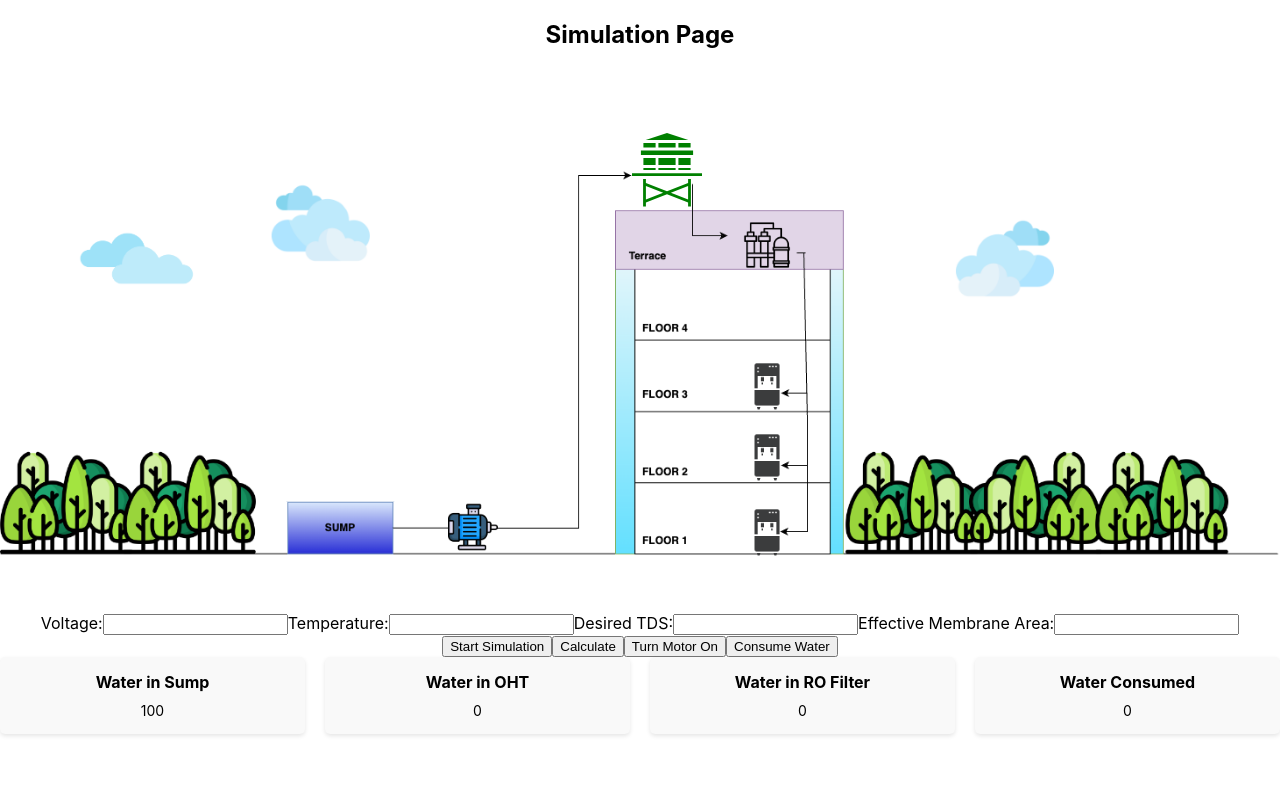
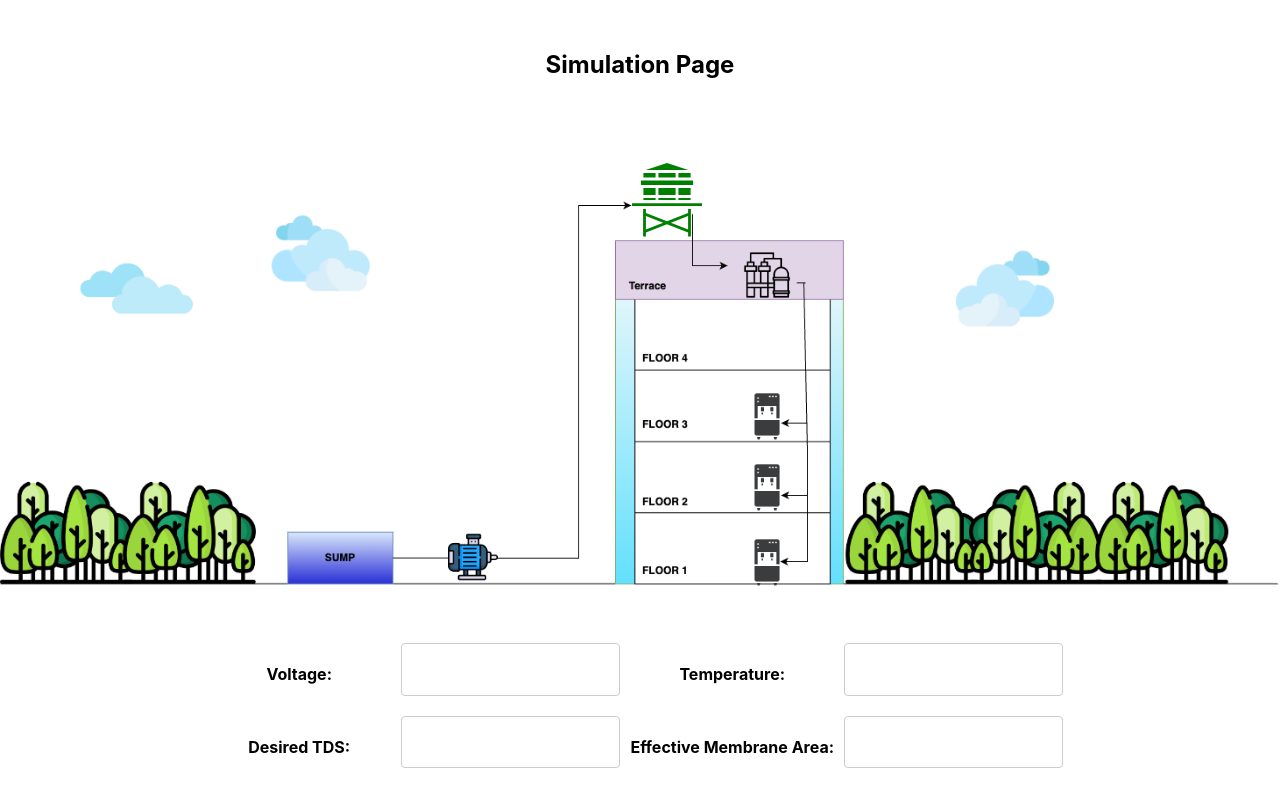
Before and after one commit to likhithkanigolla/zf-dt-frontend, a React (Create React App) app: page /simulation in a window 1280 px wide. Shown: the top 786 px of the page. Built offline with nearby package versions, Linux system fonts and the light colour scheme.

Commit message:
Added Some CSS

```diff
--- a/src/pages/SimulationPage/SimulationPage.css
+++ b/src/pages/SimulationPage/SimulationPage.css
@@ -1,7 +1,7 @@
 /* SimulationPage.css */
 .simulation-page {
   text-align: center;
-    /* margin-top: 50px; */
+  margin-top: 50px;
 }
 
 .simulation-page h2 {
@@ -52,3 +52,74 @@
     grid-template-columns: repeat(2, 1fr);
   }
 }
+
+/* Container styles */
+.container {
+display: grid;
+grid-template-columns: repeat(5, auto); /* Five columns for input and labels */
+gap: 10px; /* Gap between grid items */
+justify-content: center; /* Center items horizontally */
+margin-bottom: 20px; /* Add some bottom margin */
+}
+
+/* Input box styles */
+.input-box {
+width: 100%; /* Make input boxes take full width */
+padding: 12px 20px;
+box-sizing: border-box;
+border: 1px solid #ccc;
+border-radius: 4px;
+margin-bottom: 10px; /* Add some bottom margin */
+}
+
+/* Heading styles */
+.heading {
+font-weight: bold;
+text-align: center;
+}
+
+/* Button container styles */
+.button-container {
+display: flex; /* Use flexbox for button container */
+justify-content: center; /* Center buttons horizontally */
+gap: 10px; /* Gap between buttons */
+margin-top: 20px; /* Add top margin */
+}
+
+/* Button styles */
+.button {
+padding: 10px 20px;
+box-sizing: border-box;
+border: none;
+border-radius: 4px;
+background-color: #007bff;
+color: white;
+cursor: pointer;
+}
+
+.button:hover {
+background-color: #0056b3;
+}
+
+
+/* SimulationPage.css */
+
+.motor-status-overlay {
+  position: fixed;
+  top: 10px;
+  right: 10px;
+  background-color: rgba(0, 0, 0, 0.7);
+  color: white;
+  padding: 10px;
+  border-radius: 5px;
+  animation: fadeOut 10s ease-in-out forwards; /* Fade out after 10 seconds */
+}
+
+@keyframes fadeOut {
+  0% {
+    opacity: 1;
+  }
+  100% {
+    opacity: 0;
+  }
+}
--- a/src/pages/SimulationPage/SimulationPage.js
+++ b/src/pages/SimulationPage/SimulationPage.js
@@ -1,21 +1,21 @@
-import React, { useState , useEffect} from 'react';
-import './SimulationPage.css';
-import NavigationBar from '../../components/navigation/Navigation';
-import blueprint from './simulation_bp.png';
+import React, { useState, useEffect } from "react";
+import "./SimulationPage.css";
+import NavigationBar from "../../components/navigation/Navigation";
+import blueprint from "./simulation_bp.png";
 import { GiWaterTower } from "react-icons/gi";
-import roPlantImage from './ro_plant.png';
-import roCoolerImage from './ro_cooler.png';
-import Motor from './Motor.png';
+import roPlantImage from "./ro_plant.png";
+import roCoolerImage from "./ro_cooler.png";
+import Motor from "./Motor.png";
 
 const SimulationPage = () => {
   const [inputValues, setInputValues] = useState({
-    voltage: '',
-    temperature: '',
-    desiredTDS: '',
-    effectiveMembraneArea: '',
-    sumpCapacity: '',
-    ohtCapacity: '',
-    roCapacity: ''
+    voltage: "",
+    temperature: "",
+    desiredTDS: "",
+    effectiveMembraneArea: "",
+    sumpCapacity: "",
+    ohtCapacity: "",
+    roCapacity: "",
   });
   const [result, setResult] = useState(null);
   const [isOn, setIsOn] = useState({
@@ -30,31 +30,35 @@ const SimulationPage = () => {
   const [motorOn, setMotorOn] = useState(false); // Initial motor state
   const [waterInROFilter, setWaterInROFilter] = useState(0); // Initial water level in RO Filter
   const [alertShown, setAlertShown] = useState(false);
+  const [waterFlowStarted, setWaterFlowStarted] = useState(false);
   const [waterConsumed, setWaterConsumed] = useState(0);
+  const [showMotorStatus, setShowMotorStatus] = useState(false);
 
 
   useEffect(() => {
     let intervalId;
-    if (isSimulationRunning) {
+    if (waterFlowStarted) {
       intervalId = setInterval(() => {
         if (motorOn) {
           // Pump water from Sump to OHT if motor is on
           if (waterInSump > 0 && waterInOHT < 60) {
-            setWaterInSump(prev => Math.max(prev - 3, 0)); // Reduce water in Sump by 3L per second
-            setWaterInOHT(prev => Math.min(prev + 3, 60)); // Increase water in OHT by 3L per second, limited to 60L
+            setWaterInSump((prev) => Math.max(prev - 5, 0)); // Reduce water in Sump by 5L per second
+            setWaterInOHT((prev) => Math.min(prev + 5, 60)); // Increase water in OHT by 5L per second, limited to 60L
           }
 
           if ((waterInOHT === 60 || waterInSump === 0) && !alertShown) {
             alert("Motor turned off automatically since water tank is full.");
-            setMotorOn(false)
+            setMotorOn(false);
             setAlertShown(true); // Set alertShown to true to prevent repeated alerts
           }
         }
 
         // Pump water from OHT to RO Filter continuously
         if (waterInOHT > 0 && waterInROFilter < 20) {
-            setWaterInOHT(prev => Math.max(prev - 3, 0)); // Reduce water in OHT by 3L per second
-            setWaterInROFilter(prev => prev + 3); // Increase water in RO Filter by 3L per second
+          setWaterInOHT((prev) => Math.max(prev - 1, 0)); // Reduce water in OHT by 1L per second
+          setWaterInROFilter(
+            (prev) => prev + (result ? result.permeate_flow_rate / 360 : 0)
+          ); // Increase water in RO Filter by permeate flow rate, converted from l/m2/hr to l/s
         }
         // If water in OHT is less than 20%, turn on the motor automatically
         if (waterInOHT < 12) {
@@ -69,37 +73,54 @@ const SimulationPage = () => {
           setMotorOn(false);
           // alert("No water in sump.");
         }
-
       }, 1000); // Run every second
     }
     return () => clearInterval(intervalId); // Cleanup interval on unmount or when simulation stops
-  }, [isSimulationRunning, motorOn, waterInSump, waterInOHT, waterInROFilter, alertShown]);
-
-
-
+  }, [
+    waterFlowStarted,
+    motorOn,
+    waterInSump,
+    waterInOHT,
+    waterInROFilter,
+    alertShown,
+  ]);
 
   const handleChange = (e) => {
     const { name, value } = e.target;
     setInputValues({
       ...inputValues,
-      [name]: value
+      [name]: value,
     });
+    if (name === "sumpCapacity") {
+      setWaterInSump(parseInt(value) || 0); // Parse value as integer and set waterInSump
+    }
   };
 
   const handleStartSimulation = () => {
     setIsSimulationRunning(true);
+    setWaterFlowStarted(false);
   };
 
   const handleStopSimulation = () => {
     setIsSimulationRunning(false);
   };
 
+  const handleStartWaterFlow = () => {
+    setWaterFlowStarted(true);
+  };
+
   const handleMotorToggle = () => {
     if (!motorOn) {
       setAlertShown(false); // Reset alertShown state when motor is manually turned off
     }
-    setMotorOn(prev => !prev); // Toggle motor state
+    setMotorOn((prev) => !prev); // Toggle motor state
   };
+
+  const toggleMotorStatus = () => {
+    setShowMotorStatus(true);
+    setTimeout(() => setShowMotorStatus(false), 10000); // Hide after 10 seconds
+  };
+
 
   const ResultCard = ({ title, value }) => {
     return (
@@ -109,7 +130,6 @@ const SimulationPage = () => {
       </div>
     );
   };
-
 
   const handleCalculate = async () => {
     if (!isSimulationRunning) {
@@ -127,28 +147,32 @@ const SimulationPage = () => {
         desired_tds: inputValues.desired_tds,
         voltage: inputValues.voltage,
         temperature: inputValues.temperature,
-        effective_membrane_area: inputValues.effective_membrane_area
+        effective_membrane_area: inputValues.effective_membrane_area,
         // Other parameters as needed
       };
 
-      const response = await fetch('http://localhost:1629/calculate_ro_filtration', {
-        method: 'POST',
+      const response = await fetch(
+        "http://localhost:1629/calculate_ro_filtration",
+        {
+          method: "POST",
           headers: {
-          'Content-Type': 'application/json'
+            "Content-Type": "application/json",
           },
-        body: JSON.stringify(requestBody)
-      });
+          body: JSON.stringify(requestBody),
+        }
+      );
       const data = await response.json();
       setResult(data); // Set the entire response object as result
+      setWaterFlowStarted(false);
     } catch (error) {
-      console.error('Error calculating RO filtration:', error);
+      console.error("Error calculating RO filtration:", error);
     }
   };
 
   const handleConsumeWater = () => {
     if (waterInROFilter >= 10) {
-      setWaterInROFilter(prev => prev - 10); // Consume 10 liters from RO Filter
-      setWaterConsumed(prev => prev + 10); // Add consumed water to the total
+      setWaterInROFilter((prev) => prev - 10); // Consume 10 liters from RO Filter
+      setWaterConsumed((prev) => prev + 10); // Add consumed water to the total
     } else {
       alert("Not enough water in RO Filter to consume.");
     }
@@ -159,7 +183,8 @@ const SimulationPage = () => {
     // Calculate CV
     const CV = voltage / (1.0 + 0.02 * (temperature - 25));
     // Calculate initial TDS using CV
-    const initialTDS = 133.42 * Math.pow(CV, 3) - 255.86 * Math.pow(CV, 2) + 857.39 * CV * 0.5;
+    const initialTDS =
+      133.42 * Math.pow(CV, 3) - 255.86 * Math.pow(CV, 2) + 857.39 * CV * 0.5;
     return initialTDS;
   };
 
@@ -170,53 +195,156 @@ const SimulationPage = () => {
   return (
     <div className="simulation-page">
       <h2>Simulation Page</h2>
-      <div style={{ position: 'relative' }}>
-      <img src={blueprint} alt="blueprint" style={{ width: '100%', height: '400px', marginTop: '100px' }} />
-      <GiWaterTower size={80} color={isOn.valve1 ? "green" : "red"} style={{position: 'absolute', top: '12%', left: '49%' }} onClick={() => {toggleIsOn('valve1');}} />
-      <img src={roPlantImage} alt="ro plant" style={{ width: '50px', height: '50px', position: 'absolute', top: '30%', left: '58%' }} onClick={() => { toggleIsOn('valve2'); }} />
-      <img src={roCoolerImage} alt="ro plant" style={{ width: '50px', height: '50px', position: 'absolute', top: '58%', left: '58%' }} onClick={() => { toggleIsOn('valve2'); }} />
-      <img src={roCoolerImage} alt="ro plant" style={{ width: '50px', height: '50px', position: 'absolute', top: '72%', left: '58%' }} onClick={() => { toggleIsOn('valve2'); }} />
-      <img src={roCoolerImage} alt="ro plant" style={{ width: '50px', height: '50px', position: 'absolute', top: '87%', left: '58%' }} onClick={() => { toggleIsOn('valve2'); }} />
-      <img src={Motor}  alt="Motor" style={{width: '50px',height: '50px', position: 'absolute', top: '86%', left: '35%',transform: 'scaleX(-1)' }} onClick={() => { toggleIsOn('valve2'); }} />
+      <div style={{ position: "relative" }}>
+        <img
+          src={blueprint}
+          alt="blueprint"
+          style={{ width: "100%", height: "400px", marginTop: "100px" }}
+        />
+        <GiWaterTower
+          size={80}
+          color={isOn.valve1 ? "green" : "red"}
+          style={{ position: "absolute", top: "12%", left: "49%" }}
+          onClick={() => {
+            toggleIsOn("valve1");
+          }}
+        />
+        <img
+          src={roPlantImage}
+          alt="ro plant"
+          style={{
+            width: "50px",
+            height: "50px",
+            position: "absolute",
+            top: "30%",
+            left: "58%",
+          }}
+          onClick={() => {
+            toggleIsOn("valve2");
+          }}
+        />
+        <img
+          src={roCoolerImage}
+          alt="ro plant"
+          style={{
+            width: "50px",
+            height: "50px",
+            position: "absolute",
+            top: "58%",
+            left: "58%",
+          }}
+          onClick={() => {
+            toggleIsOn("valve2");
+          }}
+        />
+        <img
+          src={roCoolerImage}
+          alt="ro plant"
+          style={{
+            width: "50px",
+            height: "50px",
+            position: "absolute",
+            top: "72%",
+            left: "58%",
+          }}
+          onClick={() => {
+            toggleIsOn("valve2");
+          }}
+        />
+        <img
+          src={roCoolerImage}
+          alt="ro plant"
+          style={{
+            width: "50px",
+            height: "50px",
+            position: "absolute",
+            top: "87%",
+            left: "58%",
+          }}
+          onClick={() => {
+            toggleIsOn("valve2");
+          }}
+        />
+        <img
+          src={Motor}
+          alt="Motor"
+          style={{
+            width: "50px",
+            height: "50px",
+            position: "absolute",
+            top: "86%",
+            left: "35%",
+            transform: "scaleX(-1)",
+          }}
+          onClick={() => {
+            toggleIsOn("valve2");
+          }}
+        />
       </div>
-
 
       <br></br>
       <br></br>
 
-      <div className="input-container">
-        <label htmlFor="voltage">Voltage:</label>
-        <input type="number" name="voltage" id="voltage" value={inputValues.voltage} onChange={handleChange} />
-        <label htmlFor="temperature">Temperature:</label>
-        <input type="number" name="temperature" id="temperature" value={inputValues.temperature} onChange={handleChange} />
-        <label htmlFor="desired_tds">Desired TDS:</label>
-        <input type="number" name="desired_tds" id="desired_tds" value={inputValues.desired_tds} onChange={handleChange} />
-        <label htmlFor="effective_membrane_area">Effective Membrane Area:</label>
-        <input type="number" name="effective_membrane_area" id="effective_membrane_area" value={inputValues.effective_membrane_area} onChange={handleChange} />
+      <div className="container">
+  <h4 className="heading">Voltage:</h4>
+  <input className="input-box" type="number" name="voltage" id="voltage" value={inputValues.voltage} onChange={handleChange} />
 
+  <h4 className="heading">Temperature:</h4>
+  <input className="input-box" type="number" name="temperature" id="temperature" value={inputValues.temperature} onChange={handleChange} />
+  <br></br>
+  <h4 className="heading">Desired TDS:</h4>
+  <input className="input-box" type="number" name="desired_tds" id="desired_tds" value={inputValues.desired_tds} onChange={handleChange} />
+
+  <h4 className="heading">Effective Membrane Area:</h4>
+  <input className="input-box" type="number" name="effective_membrane_area" id="effective_membrane_area" value={inputValues.effective_membrane_area} onChange={handleChange} />
+  <br></br>
+  <h4 className="heading">Sump Capacity (Liters):</h4>
+  <input className="input-box" type="number" name="sumpCapacity" id="sumpCapacity" value={inputValues.sumpCapacity} onChange={handleChange} />
+</div>
+
+<div className="button-container">
   {isSimulationRunning ? (
-            <button onClick={handleStopSimulation}>Stop Simulation</button>
+    <button className="button" onClick={handleStopSimulation}>Stop Simulation</button>
   ) : (
-            <button onClick={handleStartSimulation}>Start Simulation</button>
+    <button className="button" onClick={handleStartSimulation}>Start Simulation</button>
   )}
-          <button onClick={handleCalculate}>Calculate</button>
-          <button onClick={handleMotorToggle}>{motorOn ? "Turn Motor Off" : "Turn Motor On"}</button>
-          <button onClick={handleConsumeWater}>Consume Water</button>
+  <button className="button" onClick={handleCalculate}>Calculate</button>
+  <button className="button" onClick={handleMotorToggle}>{motorOn ? "Turn Motor Off" : "Turn Motor On"}</button>
+  <button className="button" onClick={handleConsumeWater}>Consume Water</button>
 </div>
+
       {/* Display result if available */}
       {result && (
         <div className="result-container">
           <p>Result:</p>
           <div className="result-cards">
-            <ResultCard title="Osmotic Pressure" value={result.osmotic_pressure} />
+            <ResultCard
+              title="Osmotic Pressure"
+              value={result.osmotic_pressure}
+            />
             <ResultCard title="Water Flux" value={result.water_flux} />
-            <ResultCard title="Permeate Flow Rate" value={result.permeate_flow_rate} />
-            <ResultCard title="Final TDS Concentration After RO Tank" value={result.final_tds_concentration_after_ro_tank} />
-            <ResultCard title="Calculated TDS Value" value={result.calculated_tds_value} />
+            <ResultCard
+              title="Permeate Flow Rate"
+              value={result.permeate_flow_rate}
+            />
+            <ResultCard
+              title="Final TDS Concentration After RO Tank"
+              value={result.final_tds_concentration_after_ro_tank}
+            />
+            <ResultCard
+              title="Calculated TDS Value"
+              value={result.calculated_tds_value}
+            />
             <ResultCard title="Cycle Count" value={result.cycle_count} />
-            <ResultCard title="Time Estimation (hours)" value={result.time_estimation_hours} />
+            <ResultCard
+              title="Time Estimation (hours)"
+              value={result.time_estimation_hours}
+            />
           </div>
         </div>
+      )}
+      {result && !waterFlowStarted && (
+        <button onClick={handleStartWaterFlow} className="button">Start Water Flow</button>
       )}
 
       {/* Water Flow From Sump to OHT */}
@@ -229,9 +357,14 @@ const SimulationPage = () => {
         </div>
       </div>
 
+      {showMotorStatus && (
+        <div className="motor-status-overlay">
+          <p>Motor is {motorOn ? "on" : "off"}</p>
+        </div>
+      )}
 
     </div>
   );
-}
+};
 
 export default SimulationPage;
```
Lines whose indentation alone changed are shown as unchanged.
